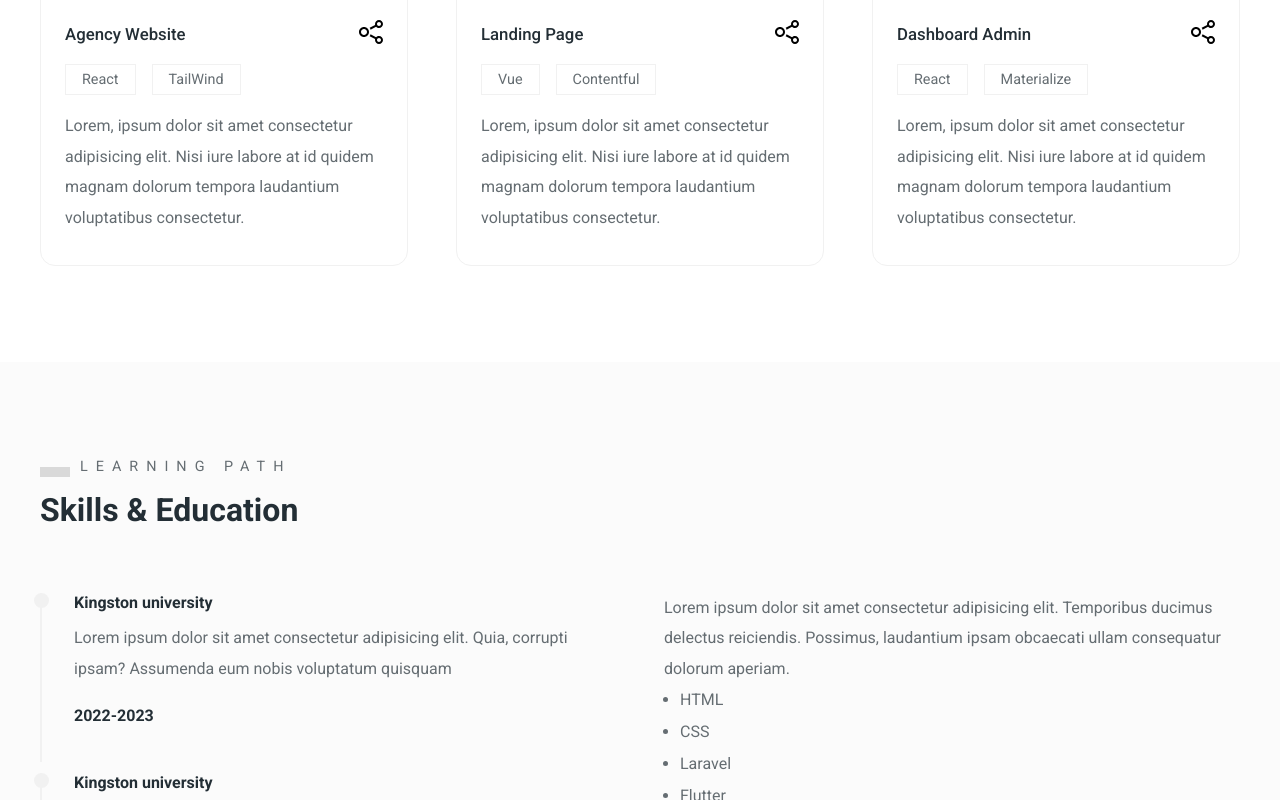
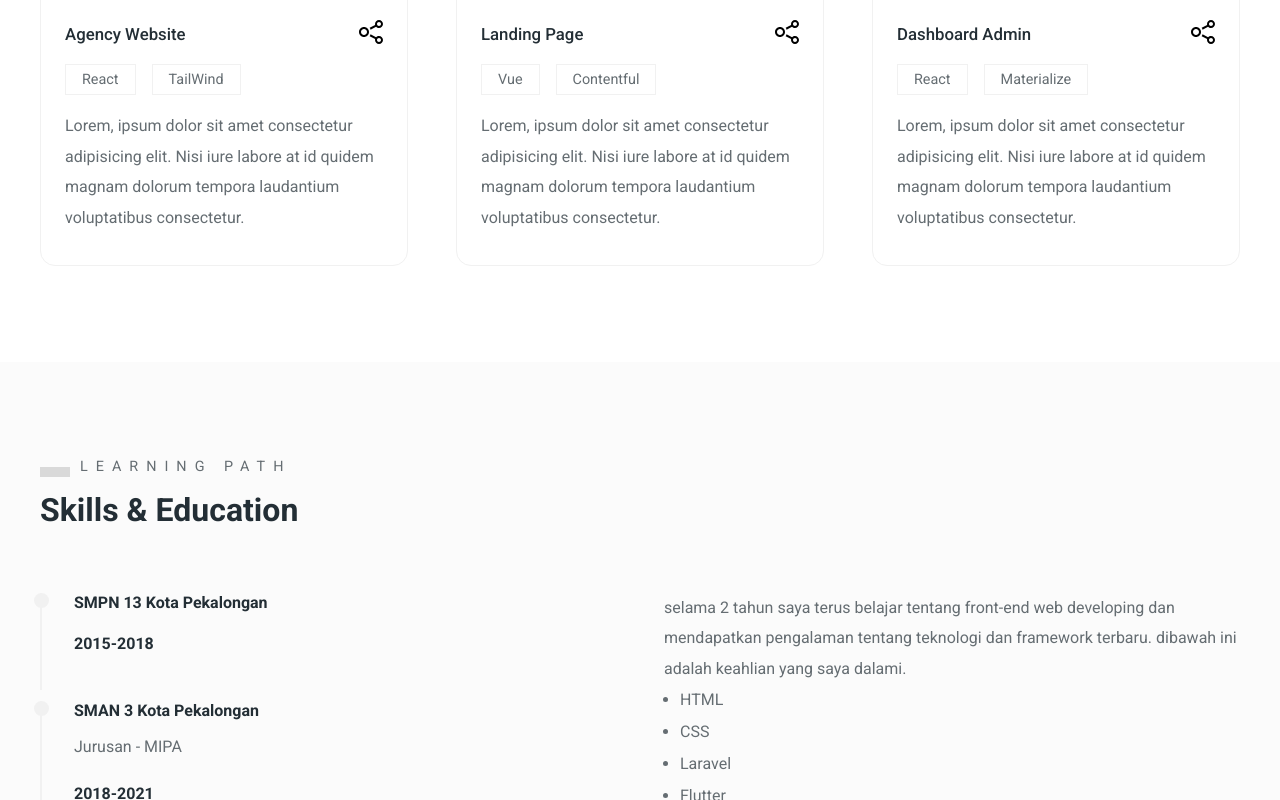
Before and after one commit to oldie123/oldie123.github.io, a plain HTML site: page index.html in a window 1280 px wide. Shown: the part 2000-2800 px from the top of the page. Drawn offline with Linux system fonts and the light colour scheme.

Commit message:
fourth commit

```diff
--- a/index.html
+++ b/index.html
@@ -42,7 +42,7 @@
                     <h3 class="pre-title">My name is</h3>
                     <h1 class="hero-name">Muhammad <span>Faris</span></h1>
                     <P>
-                        front-end web developer and mobile apps developer
+                        front-end web developer
                     </P>
                 </div>
                 <div class="hero-right">
@@ -221,10 +221,9 @@
                             <div></div>
                         </div>
                         <div class="education-info">
-                            <h4 class="education-title">Kingston university</h4>
-                            <p>Lorem ipsum dolor sit amet consectetur adipisicing elit. Quia, corrupti ipsam? Assumenda
-                                eum nobis voluptatum quisquam</p>
-                            <h4 class="education-years">2022-2023</h4>
+                            <h4 class="education-title">SMPN 13 Kota Pekalongan</h4>
+                            <p></p>
+                            <h4 class="education-years">2015-2018</h4>
                         </div>
                     </div>
                     <!-- education 2 -->
@@ -233,10 +232,9 @@
                             <div></div>
                         </div>
                         <div class="education-info">
-                            <h4 class="education-title">Kingston university</h4>
-                            <p>Lorem ipsum dolor sit amet consectetur adipisicing elit. Quia, corrupti ipsam? Assumenda
-                                eum nobis voluptatum quisquam</p>
-                            <h4 class="education-years">2022-2023</h4>
+                            <h4 class="education-title">SMAN 3 Kota Pekalongan</h4>
+                            <p>Jurusan - MIPA</p>
+                            <h4 class="education-years">2018-2021</h4>
                         </div>
                     </div>
                     <!-- education 3 -->
@@ -245,16 +243,15 @@
                             <div></div>
                         </div>
                         <div class="education-info">
-                            <h4 class="education-title">Kingston university</h4>
-                            <p>Lorem ipsum dolor sit amet consectetur adipisicing elit. Quia, corrupti ipsam? Assumenda
-                                eum nobis voluptatum quisquam</p>
-                            <h4 class="education-years">2022-2023</h4>
+                            <h4 class="education-title">Politeknik Negeri Semarang</h4>
+                            <p>D3 - Teknik Informatika</p>
+                            <h4 class="education-years">2021-2024</h4>
                         </div>
                     </div>
                 </div>
                 <div class="skills-right">
-                    <p>Lorem ipsum dolor sit amet consectetur adipisicing elit. Temporibus ducimus delectus reiciendis.
-                        Possimus, laudantium ipsam obcaecati ullam consequatur dolorum aperiam.</p>
+                    <p>selama 2 tahun saya terus belajar tentang front-end web developing dan mendapatkan pengalaman
+                        tentang teknologi dan framework terbaru. dibawah ini adalah keahlian yang saya dalami.</p>
                     <div class="skills-list">
                         <ul>
                             <li>HTML</li>
```
